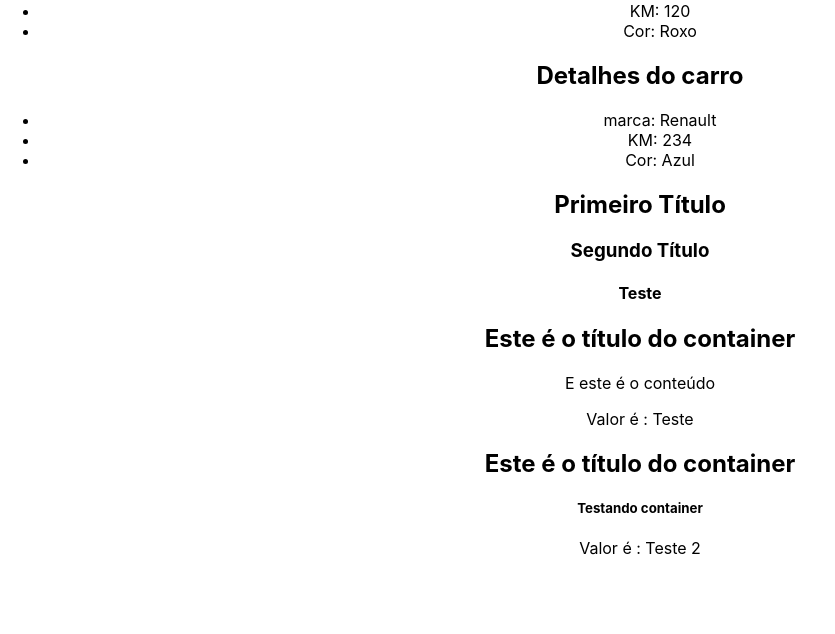
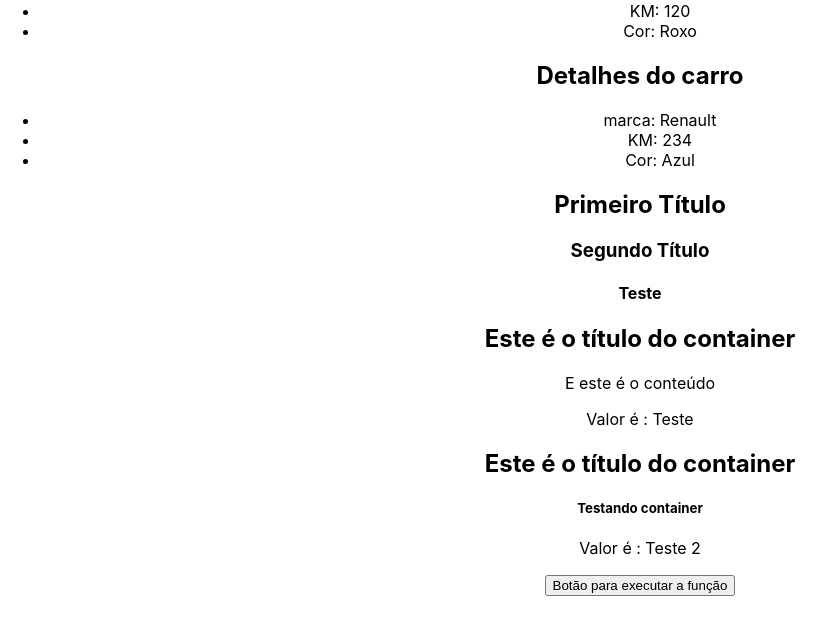
Before and after one commit to kaiotcp1/curso_react, a React (Create React App) app in the folder 3_AVANÇANDO_NO_REACT/avancando/: page / in a window 1280 px wide. Shown: the part 1983-2617 px from the top of the page, without its empty margins (0-835 px from the left). Built offline with nearby package versions, Linux system fonts and the light colour scheme.

Commit message:
Função como prop

```diff
--- a/3_AVANÇANDO_NO_REACT/avancando/src/App.js
+++ b/3_AVANÇANDO_NO_REACT/avancando/src/App.js
@@ -8,6 +8,7 @@
 import ShowUserName from './components/ShowUserName';
 import Fragment from './components/Fragment';
 import Container from './components/Container';
+import ExecuteFunction from './components/ExecuteFunction';
 function App() {
   const name = "Kaio";
   //const [userName] = useState("Maria")
@@ -15,8 +16,12 @@
   const cars = [
     {id: 1, brand: "Ferrari", color: "Amarela", newCar: true, km: 0},
     {id: 2, brand: "Bmw", color: "Roxo", newCar: false, km: 120},
-    {id: 1, brand: "Renault", color: "Azul", newCar: false, km: 234},
+    {id: 3, brand: "Renault", color: "Azul", newCar: false, km: 234},
   ]
+
+  function showMessage() {
+    console.log("Mensagem da função")
+  }
 
   return (
     <div className="App">
@@ -41,6 +46,7 @@
       {/* Loop em array de objetos*/}
       {cars.map((car) => (
         <CarDetails
+        key={car.id}
         brand={car.brand}
         color={car.color}
         km={car.km}
@@ -56,6 +62,8 @@
       <Container myValue="Teste 2">
         <h5>Testando container</h5>
       </Container>
+      {/* Executar função */}
+      <ExecuteFunction myFunction={showMessage}/>
     </div>
   );
 }
--- /dev/null
+++ b/3_AVANÇANDO_NO_REACT/avancando/src/components/ExecuteFunction.js
@@ -0,0 +1,11 @@
+import React from 'react'
+
+const ExecuteFunction = ({myFunction}) => {
+  return (
+    <div>
+        <button onClick={myFunction}>Botão para executar a função</button>
+    </div>
+  )
+}
+
+export default ExecuteFunction
```
